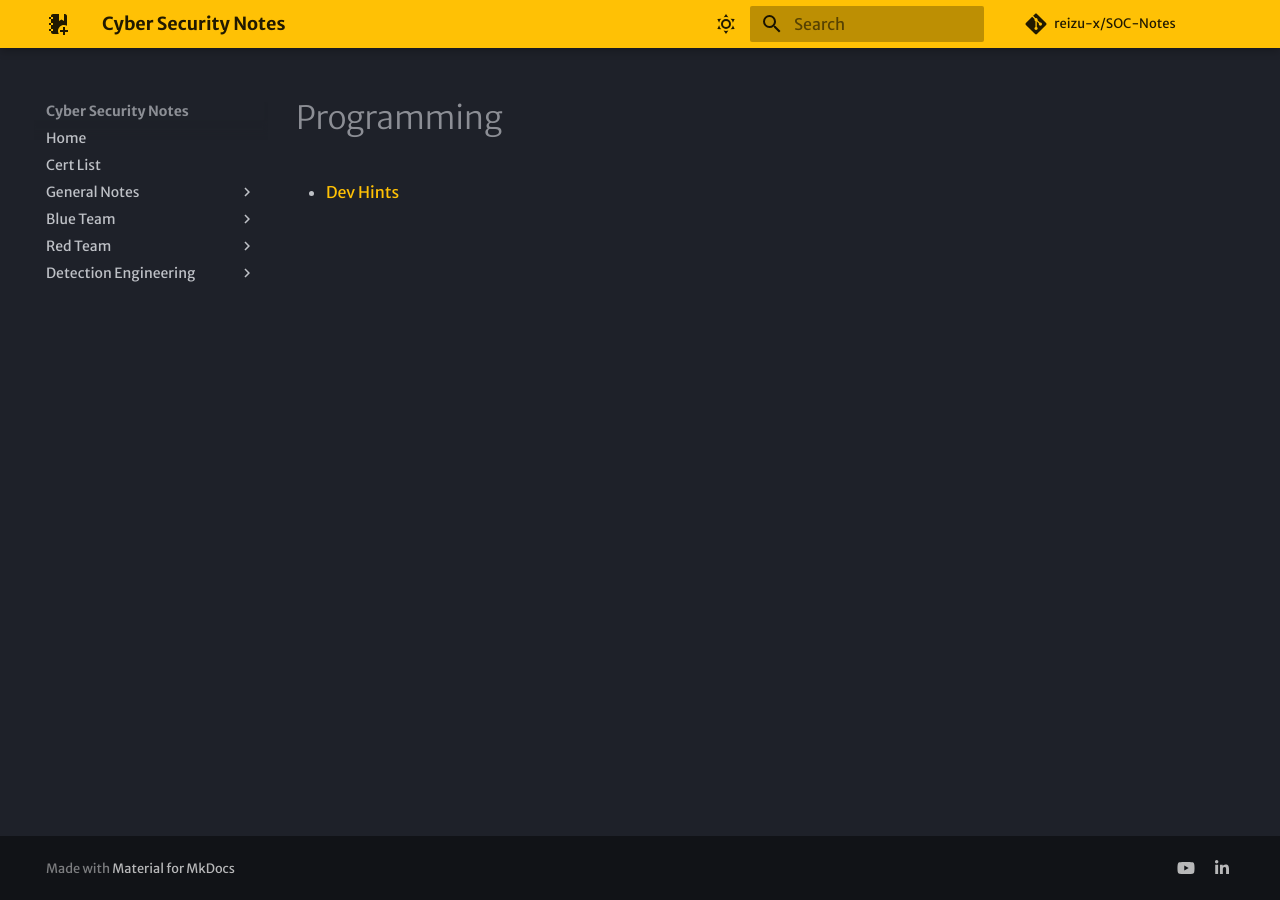
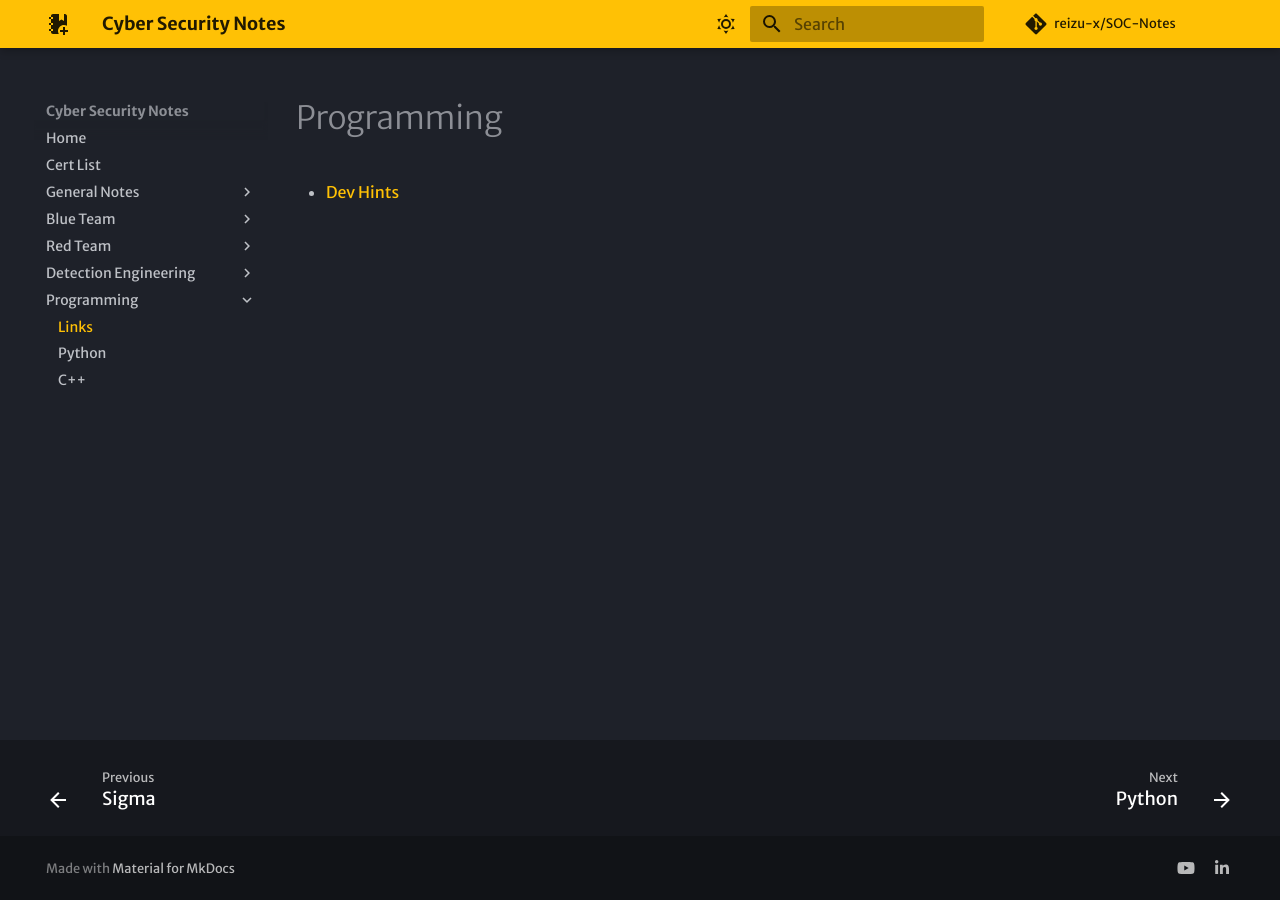
Before and after one commit to reizu-x/SOC-Notes, an MkDocs documentation site: the page built from docs/Programming/code-links.md, in a window 1280 px wide. Built offline with MkDocs 1.6.1 and Material for MkDocs 9.7.7, drawn with Linux system fonts in a browser that asks for light colours; some web fonts are replaced; comment, search, counter and statistics services are not loaded.

Commit message:
commiting

```diff
--- a/mkdocs.yml
+++ b/mkdocs.yml
@@ -88,6 +88,11 @@ nav:
     - Tools: Detection Engineering/de-tools.md
     - Sigma: Detection Engineering/sigma.md
 
+  - Programming:
+    - Links: Programming/code-links.md
+    - Python: Programming/python.md
+    - C++: Programming/c++.md
+
 extra:
   social:
     - icon: fontawesome/brands/youtube
```
Also changed, not shown: docs/Programming/c++.md (added), docs/Programming/code-links.md (renamed from docs/General Notes/Programming/code-links.md), docs/Programming/python.md (added).
